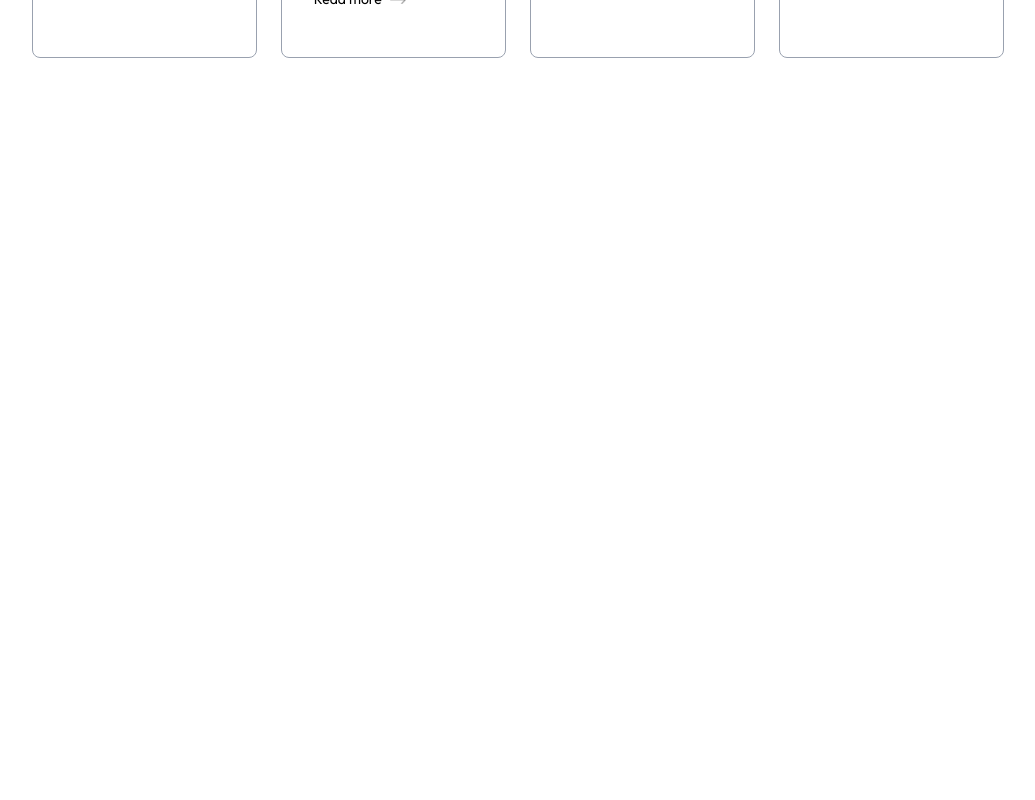
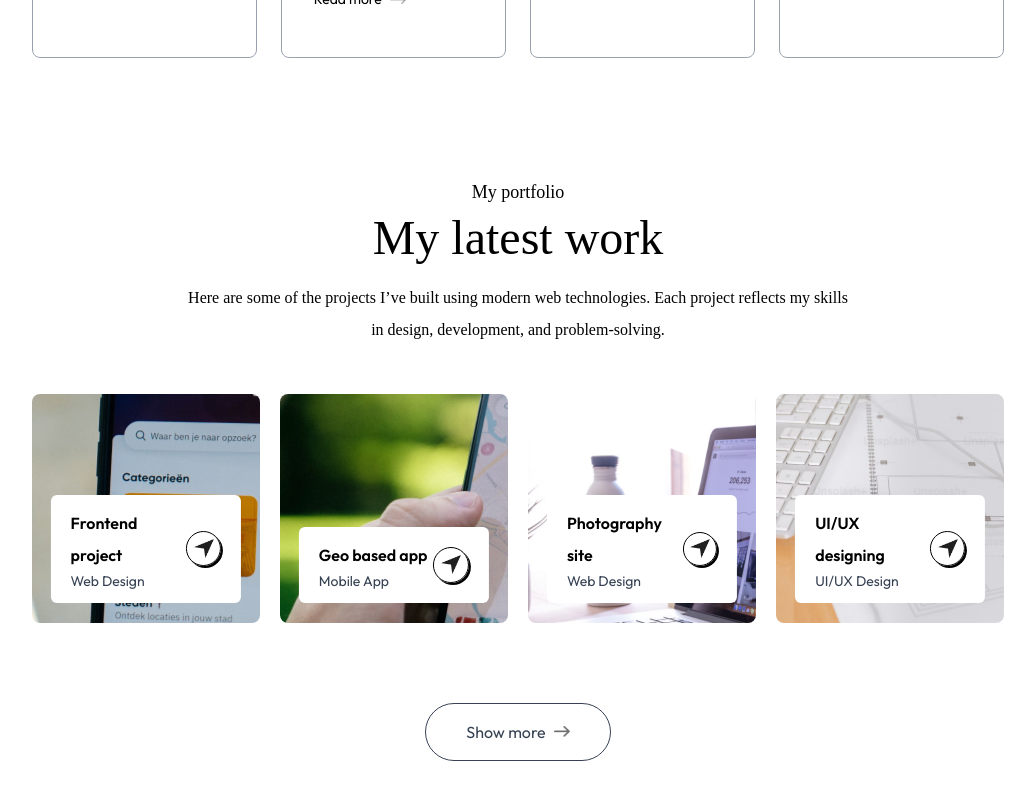
Before and after one commit to szzd7223/Portfolio-NextJS, a Next.js app: page / in a window 1280 px wide. Shown: the part 2305-3105 px from the top of the page, without its empty margins (122-1157 px from the left). Before the commit the page ends 2443 px from the top, so only its background shows below. Built offline with nearby package versions, Linux system fonts and the light colour scheme; a web font is replaced by a local one.

Commit message:
Work section done

```diff
--- a/app/components/Work.jsx
+++ b/app/components/Work.jsx
@@ -1,9 +1,39 @@
+import { assets, workData } from '@/assets/assets'
+import Image from 'next/image'
 import React from 'react'
 
 const Work = () => {
   return (
-    <div>
+    <div id='work' className='w-full px-[12%] py-10 scroll-mt-20 font-outfit'>
+       <h4 className='text-center mb-2 text-lg font-ovo'>My portfolio</h4>
+      <h2 className='text-center text-5xl font-ovo'>My latest work</h2>
 
+      <p className='text-center max-w-2xl mx-auto mt-5 mb-12 font-ovo'>
+        Here are some of the projects I’ve built using modern web technologies. Each project reflects my skills in design, development, and problem-solving.
+      </p>
+
+      <div className='grid grid-cols-[repeat(auto-fit,_minmax(200px,_1fr))] my-10 gap-5'>
+        {workData.map((project, index)=>(
+            <div key={index}
+            className='aspect-square bg-no-repeat bg-center rounded-lg relative cursor-pointer group'
+            style={{backgroundImage: `url(${project.bgImage})`}}>
+                <div className='bg-white w-10/12 rounded-md absolute bottom-5 left-1/2 -translate-x-1/2 py-3 px-5 flex items-center justify-between duration-500 group-hover:bottom-7'>
+                    <div>
+                        <h2 className='font-semibold'>{project.title}</h2>
+                        <p className='text-sm text-gray-700'>{project.description}</p>
+                    </div>
+                    <div className='border rounded-full border-black w-9 aspect-square flex items-center justify-center shadow-[2px_2px_0_#000] group-hover:bg-lime-300 transition'>
+                        <Image src={assets.send_icon} alt='send icon' className='w-5' />
+                    </div>
+                </div>
+
+            </div>
+        ))}
+      </div>
+
+      <a href="" className='w-max flex items-center justify-center gap-2 text-gray-700 border-[0.5px] border-gray-700 rounded-full py-3 px-10 mx-auto my-20 hover:bg-lightHover duration-500'>
+        Show more <Image src={assets.right_arrow_bold} alt='Right arrow' className='w-4'/>
+      </a>
     </div>
   )
 }
--- a/app/page.js
+++ b/app/page.js
@@ -3,6 +3,7 @@
 import Header from "./components/Header";
 import Navbar from "./components/Navbar";
 import Services from "./components/Services";
+import Work from "./components/Work";
 
 export default function Home() {
   return (
@@ -11,6 +12,7 @@
     <Header />
     <About />
     <Services />
+    <Work />
     </>
   );
 }
```
